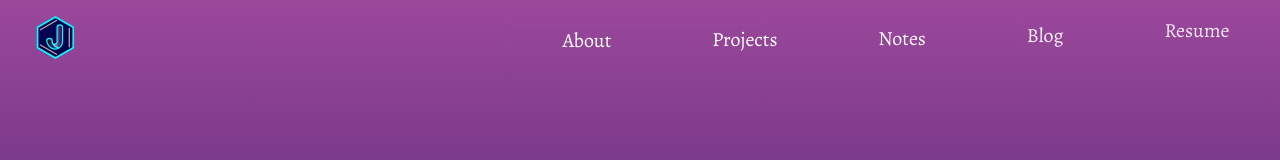
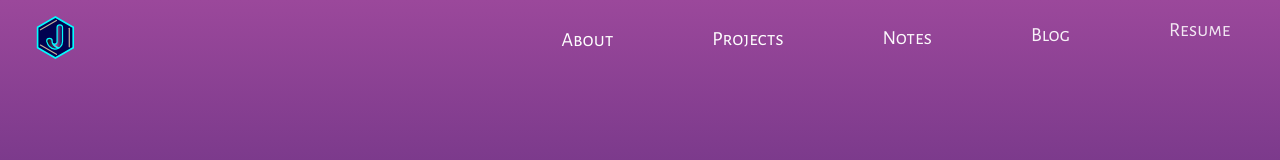
Before and after one commit to jesseyang432/jesseyang432.github.io, a React (Create React App) app: page / in a window 1280 px wide. Shown: the top 160 px of the page. Built offline with nearby package versions, Linux system fonts and the light colour scheme; a web font is replaced by a local one.

Commit message:
changed Nav font

```diff
--- a/src/components/modules/_Nav.scss
+++ b/src/components/modules/_Nav.scss
@@ -79,7 +79,8 @@
 	li a {
 		color: white;
 		text-decoration: none;
-		font-family: "Alegreya", "serif";
+		// font-family: "Alegreya", "serif";
+		font-family: "Alegreya Sans SC", sans-serif;
 		font-size: 20px;
 		transition: 0.5s;
 
--- a/src/components/styles.css
+++ b/src/components/styles.css
@@ -213,7 +213,7 @@
 .Nav-links li a {
   color: white;
   text-decoration: none;
-  font-family: "Alegreya", "serif";
+  font-family: "Alegreya Sans SC", sans-serif;
   font-size: 20px;
   -webkit-transition: 0.5s;
   transition: 0.5s;
```
Also changed, not shown: 1 other file (tests, documents, lock files or other folders).
